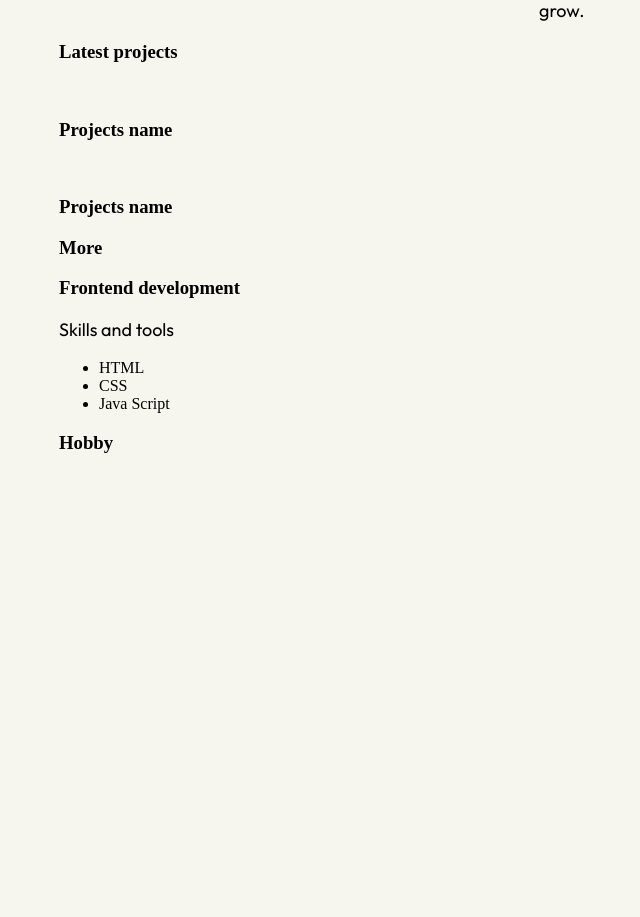
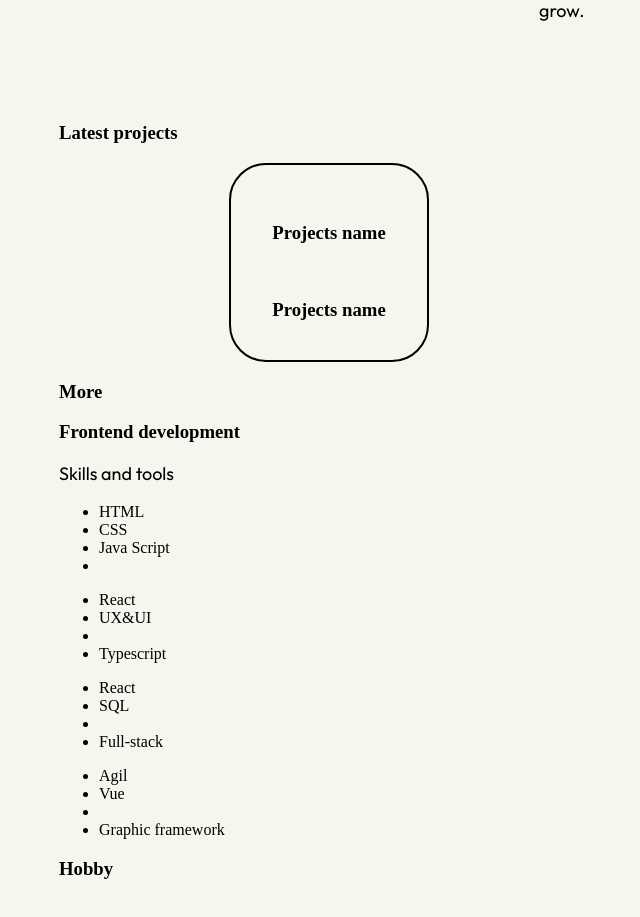
Before and after one commit to Prakaikool/Portfolio, a Vue app: page / in a window 1280 px wide. Shown: the part 1105-2022 px from the top of the page, without its empty margins (49-689 px from the left). Before the commit the page ends 1686 px from the top, so only its background shows below. Built offline with nearby package versions, Linux system fonts and the light colour scheme.

Commit message:
Work on skills section

```diff
--- a/src/views/HomeView.vue
+++ b/src/views/HomeView.vue
@@ -51,24 +51,48 @@
       </div>
     </div>
 
-    <div>
+    <div class="project-container">
       <h3>Latest projects</h3>
-      <img src="" alt="" />
-      <h3>Projects name</h3>
 
-      <img src="" alt="" />
-      <h3>Projects name</h3>
-
+      <div class="project-box">
+        <div class="project-first">
+          <img src="" alt="" />
+          <h3>Projects name</h3>
+        </div>
+        <div class="project-second">
+          <img src="" alt="" />
+          <h3>Projects name</h3>
+        </div>
+      </div>
       <h3>More</h3>
     </div>
 
     <div>
       <h3>Frontend development</h3>
       <p>Skills and tools</p>
-      <ul>
+      <ul class="skills-1">
         <li>HTML</li>
         <li>CSS</li>
         <li>Java Script</li>
+        <li></li>
+      </ul>
+      <ul class="skills-2">
+        <li>React</li>
+        <li>UX&UI</li>
+        <li></li>
+        <li>Typescript</li>
+      </ul>
+      <ul class="skills-3">
+        <li>React</li>
+        <li>SQL</li>
+        <li></li>
+        <li>Full-stack</li>
+      </ul>
+      <ul class="skills-4">
+        <li>Agil</li>
+        <li>Vue</li>
+        <li></li>
+        <li>Graphic framework</li>
       </ul>
     </div>
 
@@ -118,6 +142,19 @@
 .education-box {
   margin-top: -378px;
   margin-left: 480px;
+}
+
+.project-container {
+  margin-top: 100px;
+}
+
+.project-box {
+  max-width: 200px;
+  padding: 20px;
+  border: 2px solid #000;
+  border-radius: 37px;
+  margin-left: 170px;
+  text-align: center;
 }
 
 /* fonts */
```
